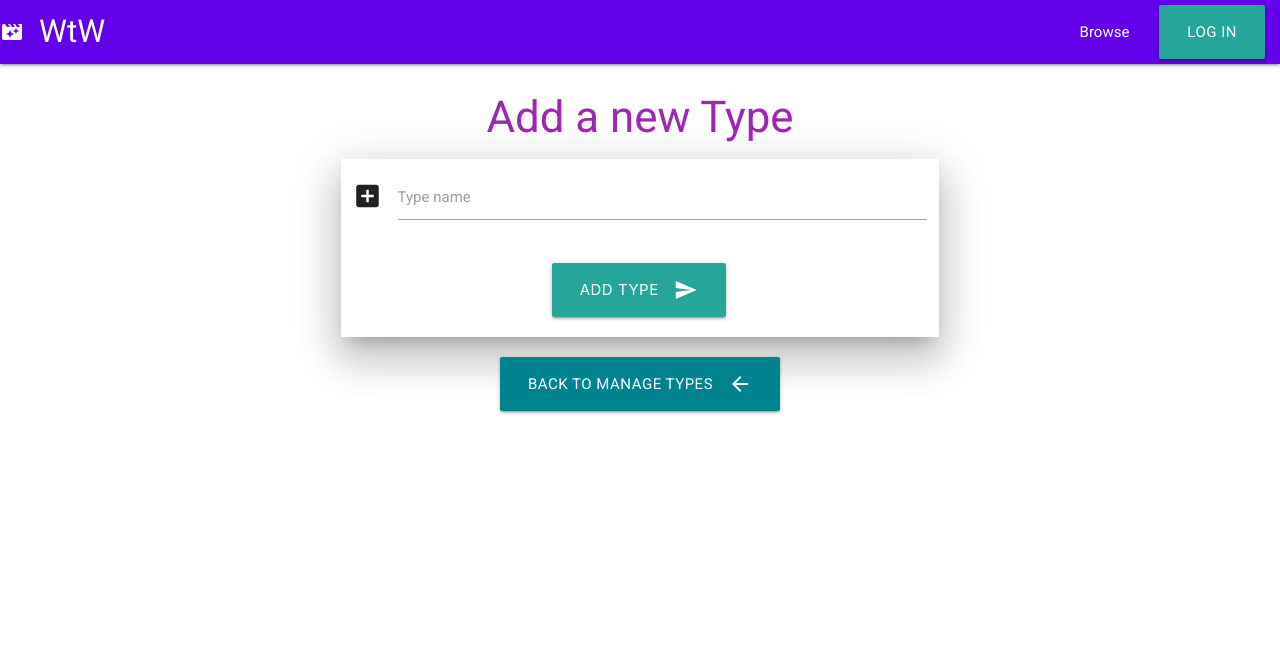
After one commit to jltps/WtW-ms3, a Flask app: page /add_type in a window 1280 px wide. The commit adds this page. Shown: the top 651 px of the page. Run offline with Flask 2, Linux system fonts and the light colour scheme; some libraries are stand-ins or nearby versions.

Commit message:
Added add type funcionality

```diff
--- a/app.py
+++ b/app.py
@@ -157,6 +157,19 @@ def manage_types():
     return render_template("manage_types.html", types=types)
 
 
+@app.route("/add_type", methods=["GET", "POST"])
+def add_type():
+    if request.method == "POST":
+        new_type = {
+            "type_name": request.form.get("type_name")
+        }
+        mongo.db.title_types.insert_one(new_type)
+        flash("New Type successfully added")
+        return redirect(url_for("manage_types"))
+
+    return render_template("add_type.html")
+
+
 @app.route("/manage_genres")
 def manage_genres():
     genres = list(mongo.db.genre.find().sort("genre_name", 1))
--- /dev/null
+++ b/templates/add_type.html
@@ -0,0 +1,31 @@
+{% extends "base.html" %}
+{% block content %}
+
+    <h3 class="purple-text center-align">Add a new Type</h3>
+
+    <div class="row">
+        <form class="col s12 m10 l8 offset-m1 offset-l2 z-depth-5" method="POST" action="{{ url_for('add_type') }}">
+            <!-- Title name -->
+            <div class="row">
+                <div class="input-field col s12">
+                    <i class="material-icons prefix">add_box</i>
+                    <input id="type_name" name="type_name" type="text" class="validate" required>
+                    <label for="type_name">Type name</label>
+                </div>
+            </div>
+            <!-- Submit button -->
+            <div class="row">
+                <div class="col s6 offset-s4">
+                    <button class="btn-large waves-effect waves-light" type="submit">Add Type
+                        <i class="material-icons right">send</i>
+                    </button>
+                </div>
+            </div>
+          </div>
+        </form>
+    </div>
+    <div class="row center">
+        <a href="{{ url_for('manage_types') }}" class="waves-effect waves-light cyan darken-3 btn-large"><i class="material-icons right">arrow_back</i>Back to Manage Types</a>
+    </div>
+
+{% endblock %}
--- a/templates/manage_types.html
+++ b/templates/manage_types.html
@@ -4,7 +4,7 @@
     <h3 class="purple-text center-align">Manage Types of Titles</strong></h3>
 
     <div class="row center">
-        <a class="btn-floating btn-large waves-effect waves-light blue darken-1 tooltipped" data-position="right" data-tooltip="Add a new Type"><i class="material-icons">add</i></a>
+        <a href="{{ url_for('add_type') }}"  class="btn-floating btn-large waves-effect waves-light blue darken-1 tooltipped" data-position="right" data-tooltip="Add a new Type"><i class="material-icons">add</i></a>
     </div>
 
     <div class="row">
```
